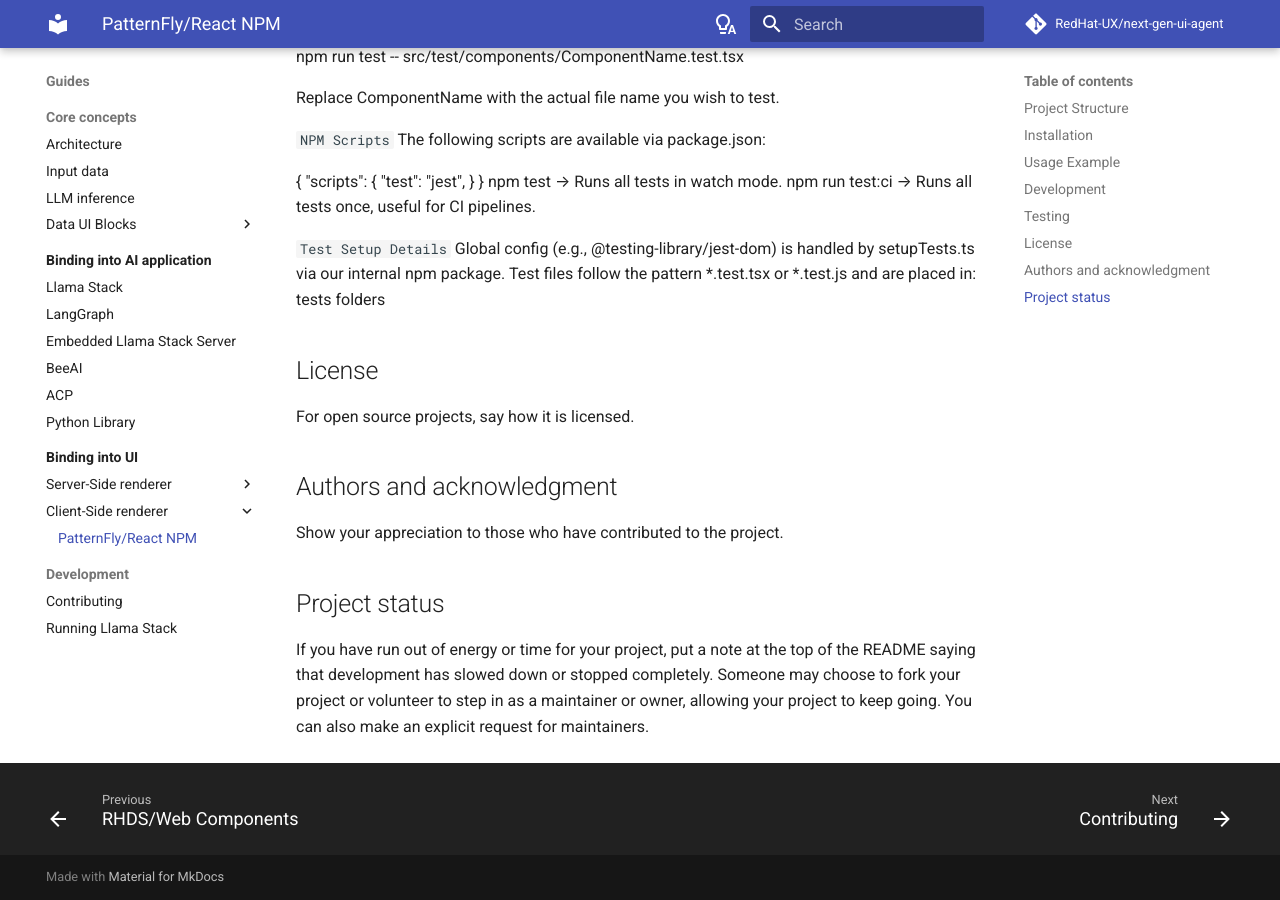
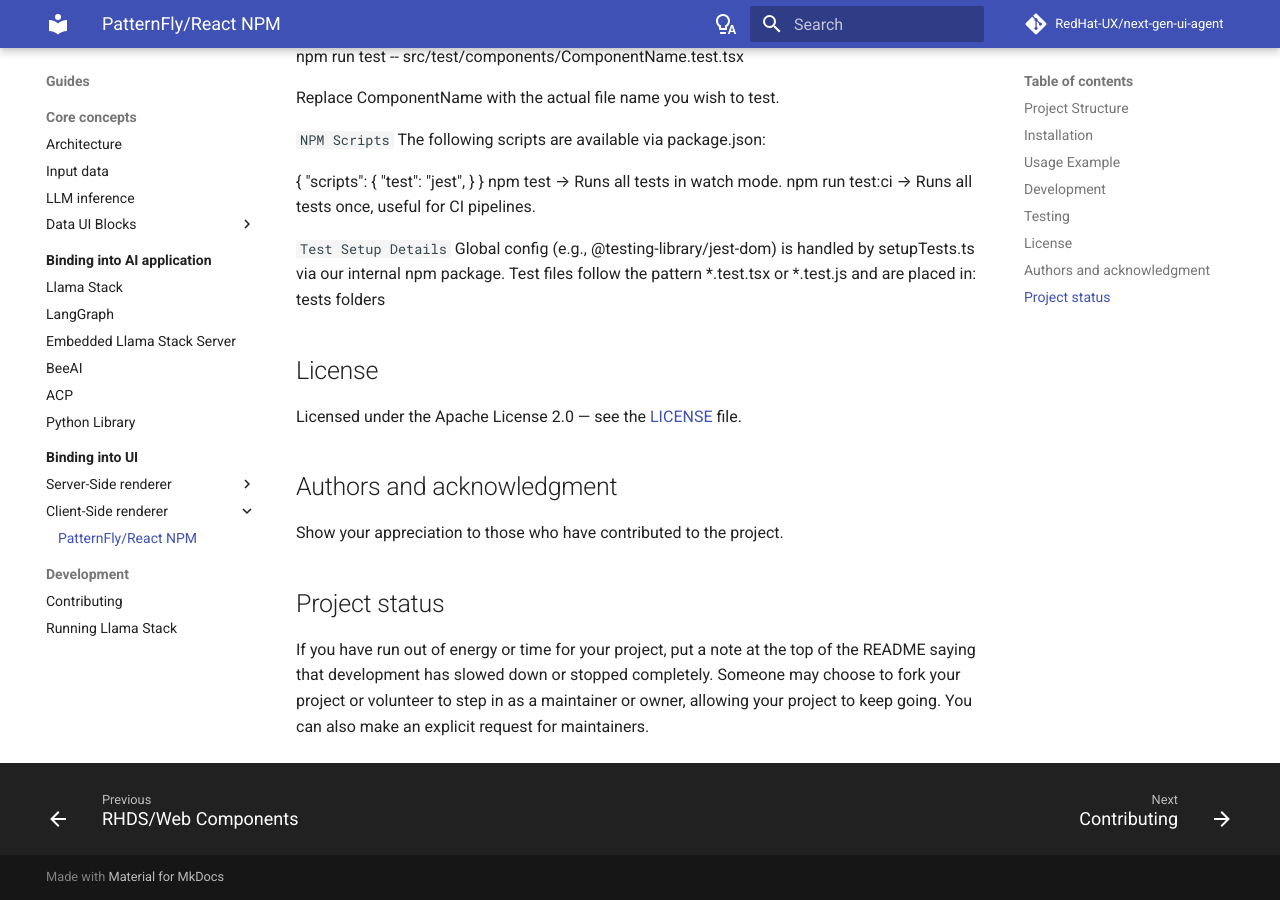
Before and after one commit to RedHat-UX/next-gen-ui-agent, an MkDocs documentation site: the page built from docs/guide/renderer/patternfly_npm.md, in a window 1280 px wide and 900 px high, scrolled down 2061 px. Built offline with MkDocs 1.6.1 and Material for MkDocs 9.7.7, drawn with Linux system fonts in a browser that asks for light colours; comment, search, counter and statistics services are not loaded.

Commit message:
docs: update README with license info

```diff
--- a/libs_js/next_gen_ui_react/README.md
+++ b/libs_js/next_gen_ui_react/README.md
@@ -121,9 +121,8 @@
 Global config (e.g., @testing-library/jest-dom) is handled by setupTests.ts via our internal npm package.
 Test files follow the pattern *.test.tsx or *.test.js and are placed in: tests folders
 
-
 ## License
-For open source projects, say how it is licensed.
+Licensed under the Apache License 2.0 — see the [LICENSE](./LICENSE) file.
 
 ## Authors and acknowledgment
 Show your appreciation to those who have contributed to the project.
```
